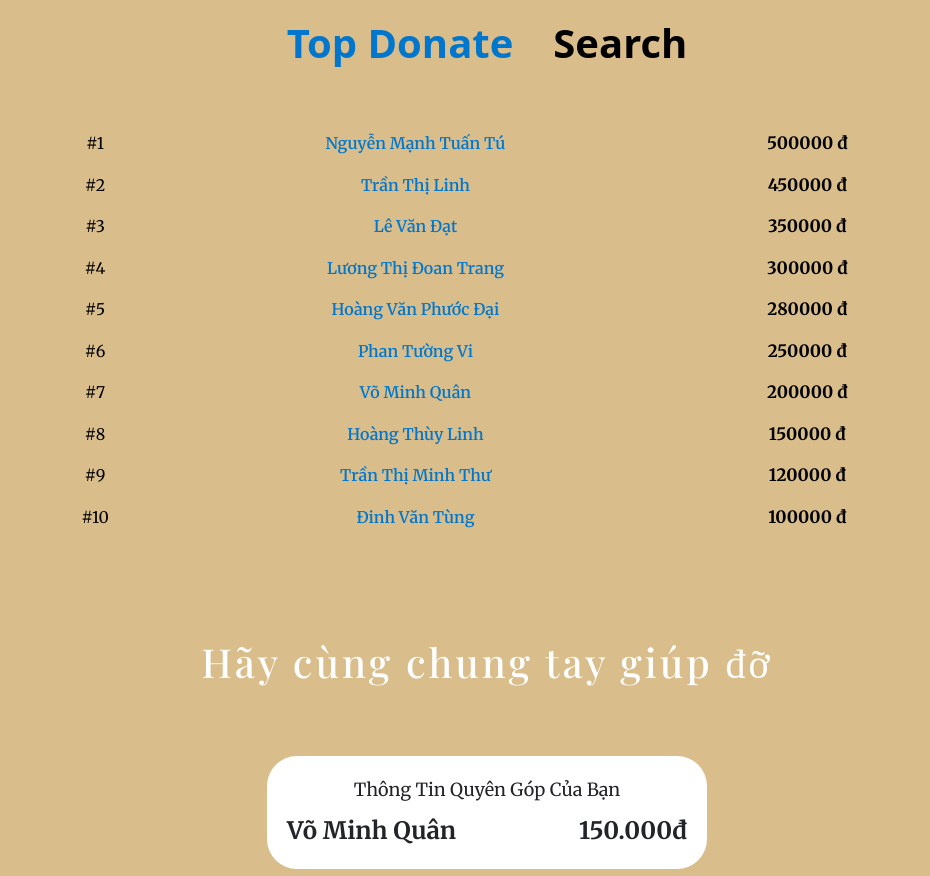
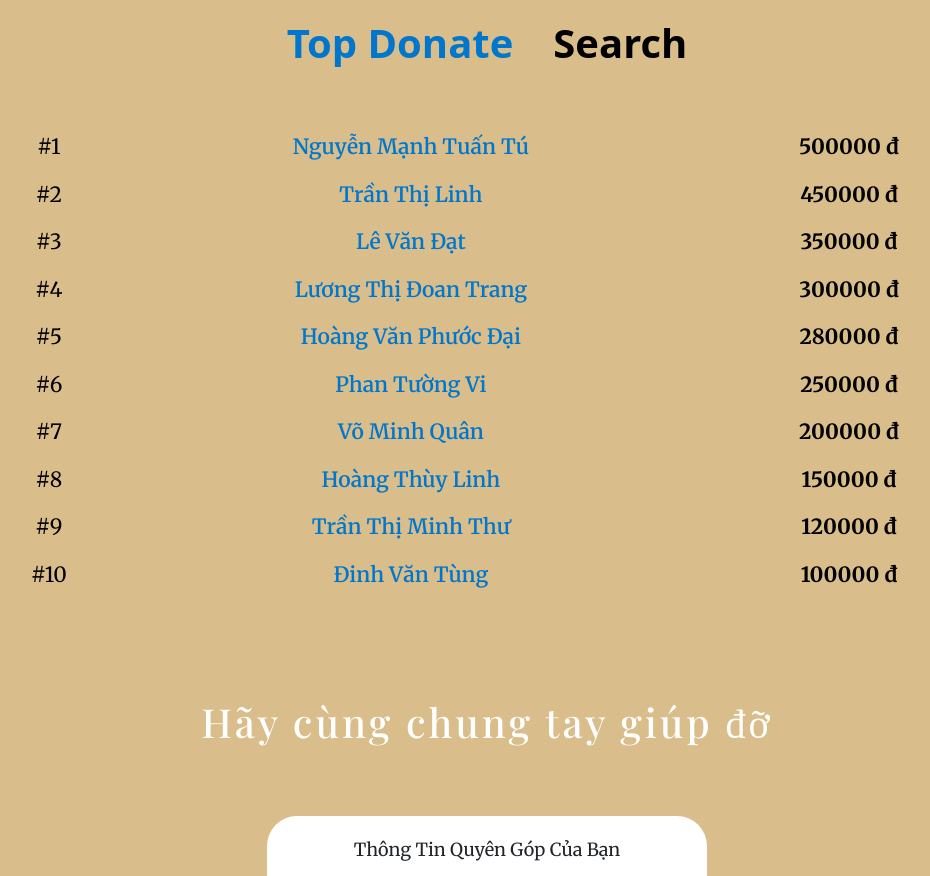
Before and after one commit to HungLyonLuudepythoin/origin, a React (Vite) app in the folder fe/: page /donate in a window 1280 px wide. Shown: the part 1420-2296 px from the top of the page, without its empty margins (153-1083 px from the left). Built offline with nearby package versions, Linux system fonts and the light colour scheme; a web font is replaced by a local one.

Commit message:
Thêm Table

```diff
--- a/fe/src/pages/donate.jsx
+++ b/fe/src/pages/donate.jsx
@@ -60,7 +60,7 @@ function Donate() {
               <tr key={index}>
                 <td>#{index + 1}</td>
                 <td style={{ color: '#0077CC', fontWeight: '600' }}>{donate.name}</td>
-                <td style={{ fontWeight: '700', fontSize: '17px' }}>{donate.amount} đ</td>
+                <td style={{ fontWeight: '700' }}>{donate.amount} đ</td>
               </tr>
             ))}
           </tbody>
@@ -89,7 +89,7 @@ function Donate() {
             {allSearch.map((search, index) => (
               <tr key={index}>
                 <td>{search.id}</td>
-                <td style={{ fontWeight: '700', fontSize: '17px' }}>{search.name}</td>
+                <td style={{ fontWeight: '700'}}>{search.name}</td>
                 <td>{search.transaction}</td>
                 <td>{search.amount}</td>
                 <td>{search.description}</td>
--- a/fe/src/styles/donate.css
+++ b/fe/src/styles/donate.css
@@ -180,13 +180,14 @@ body {
 }
 
 .tableTop {
-    width: 900px;
+    width: 1000px;
     margin: 0 auto;
 }
 .tableTop td, .tableTop th{
     font-family: 'Merriweather', serif;
     background-color: transparent;
     text-align: center;
+    font-size: 21px;
 }
 
 .donateTableButton {
```
